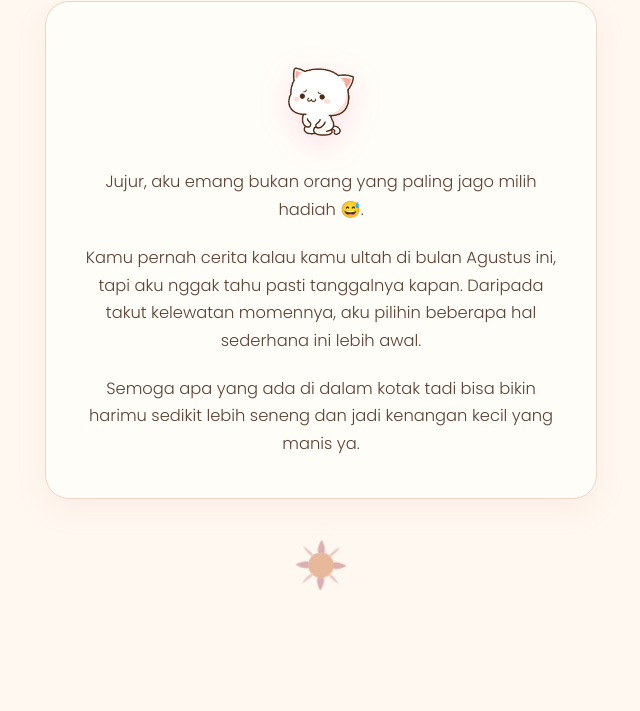
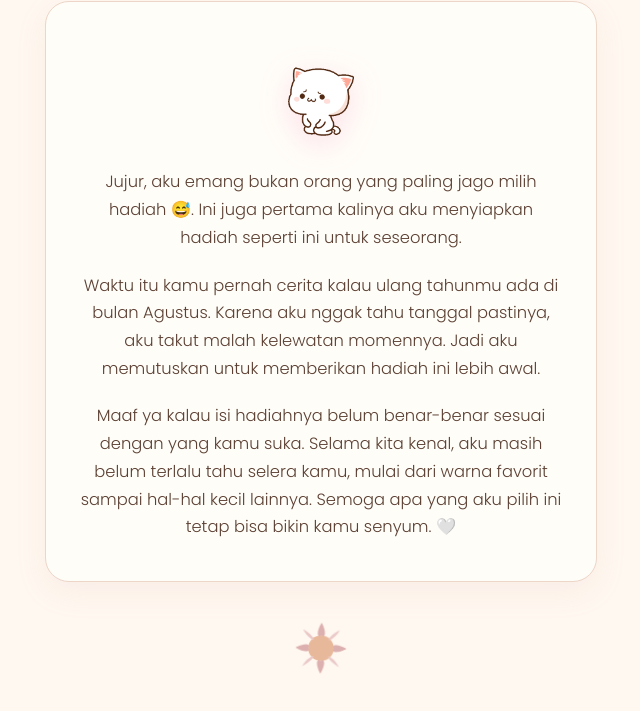
Before and after one commit to rdhohdyat/agnyes, a plain HTML site: page index.html in a window 1280 px wide. Shown: the part 937-1648 px from the top of the page, without its empty margins (319-959 px from the left). Drawn offline with nearby package versions, Linux system fonts and the light colour scheme.

Commit message:
modify story section

```diff
--- a/index.html
+++ b/index.html
@@ -1143,12 +1143,19 @@
                 <img src="assets/gif/mochi-sad.gif" alt="Mochi Sad" class="section-gif"
                     style="width: 110px; height: 110px; margin-bottom: 16px;">
                 <p class="story-text" id="text-story-p1">Jujur, aku emang bukan orang yang paling jago milih hadiah 😅.
+                    Ini juga pertama kalinya aku menyiapkan hadiah seperti ini untuk seseorang.
                 </p>
-                <p class="story-text" id="text-story-p2">Kamu pernah cerita kalau kamu ultah di bulan Agustus ini, tapi
-                    aku nggak tahu pasti tanggalnya kapan. Daripada takut kelewatan momennya, aku pilihin beberapa hal
-                    sederhana ini lebih awal.</p>
-                <p class="story-text" id="text-story-p3">Semoga apa yang ada di dalam kotak tadi bisa bikin harimu
-                    sedikit lebih seneng dan jadi kenangan kecil yang manis ya.</p>
+                <p class="story-text" id="text-story-p2">
+                    Waktu itu kamu pernah cerita kalau ulang tahunmu ada di bulan Agustus. Karena aku nggak tahu tanggal
+                    pastinya, aku takut malah kelewatan momennya. Jadi aku memutuskan untuk memberikan hadiah ini lebih
+                    awal.
+                </p>
+
+                <p class="story-text" id="text-story-p3">
+                    Maaf ya kalau isi hadiahnya belum benar-benar sesuai dengan yang kamu suka. Selama kita kenal, aku
+                    masih belum terlalu tahu selera kamu, mulai dari warna favorit sampai hal-hal kecil lainnya. Semoga
+                    apa yang aku pilih ini tetap bisa bikin kamu senyum. 🤍
+                </p>
             </div>
 
             <!-- Animated Flower Illustration -->
@@ -1258,8 +1265,11 @@
     <section id="birthday-section">
         <div class="container reveal">
             <h2 class="section-title">Tiup Lilinnya, Agnes! 🎂</h2>
-            <p class="section-subtitle" style="margin-top: 12px; margin-bottom: 6px; color: var(--text-muted); font-size: 0.95rem; font-style: italic; text-align: center;">Klik si mochi untuk tiup lilinnya! 💨</p>
-            <p class="candles-counter" id="candles-counter" style="margin-bottom: 24px; text-align: center;">🕯️ 3 lilin menyala</p>
+            <p class="section-subtitle"
+                style="margin-top: 12px; margin-bottom: 6px; color: var(--text-muted); font-size: 0.95rem; font-style: italic; text-align: center;">
+                Klik si mochi untuk tiup lilinnya! 💨</p>
+            <p class="candles-counter" id="candles-counter" style="margin-bottom: 24px; text-align: center;">🕯️ 3 lilin
+                menyala</p>
 
             <div class="birthday-layout">
                 <!-- KIRI: Kue Ulang Tahun -->
@@ -1366,8 +1376,8 @@
 
                 <!-- KANAN: GIF Mochi Tiup Lilin -->
                 <div class="gif-side">
-                    <img src="assets/gif/mochi-hallo.gif" alt="Mochi Tiup Lilin" class="mochi-blow-gif" style="margin-bottom: 34px;"
-                        id="mochi-blow-gif" onclick="blowCandle()">
+                    <img src="assets/gif/mochi-hallo.gif" alt="Mochi Tiup Lilin" class="mochi-blow-gif"
+                        style="margin-bottom: 34px;" id="mochi-blow-gif" onclick="blowCandle()">
 
                 </div>
             </div>
@@ -1388,7 +1398,8 @@
             <!-- Prank Gift Section -->
             <div class="prank-wrapper" id="prank-wrapper">
                 <p class="prank-title">Masih ada hadiah terakhir...</p>
-                <button class="btn-primary prank-btn" id="prank-btn" onmouseenter="handlePrankDodge()" onclick="handlePrankClick()">
+                <button class="btn-primary prank-btn" id="prank-btn" onmouseenter="handlePrankDodge()"
+                    onclick="handlePrankClick()">
                     🎁 Klik untuk membuka
                 </button>
 
```
